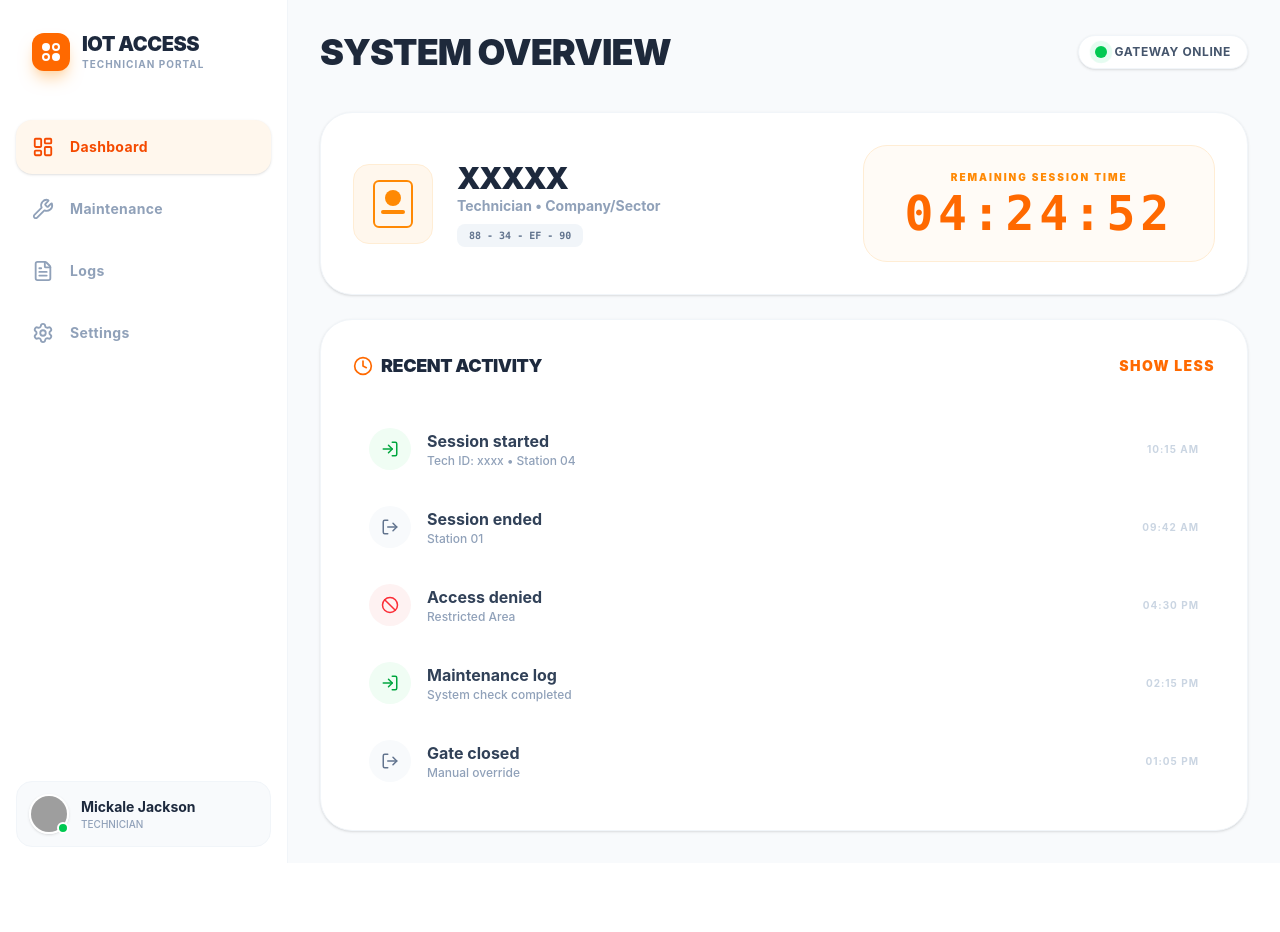
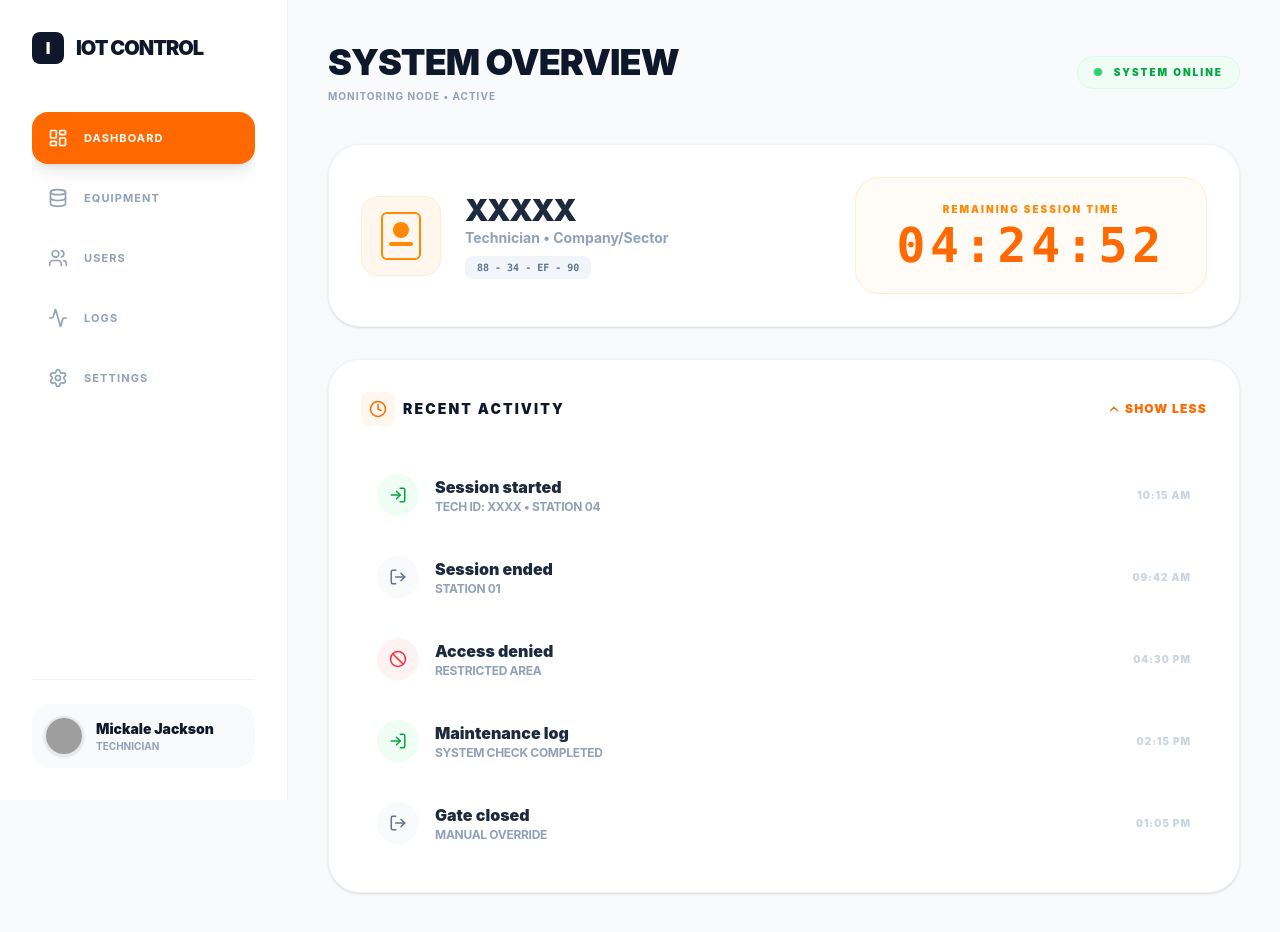
Before and after one commit to Dianka05/IoT, a React (Vite) app in the folder client/: page /dashboard in a window 1280 px wide. Both pictures are taken after a click on the button "VIEW ALL". Before the commit the page ends 863 px from the top, so only its background shows below. Built offline with nearby package versions, Linux system fonts and the light colour scheme; grey boxes are pictures that could not be loaded.

Commit message:
feat: setup adaptive dashboard and fixed sidebar routing

```diff
--- a/client/src/components/dashboard/ActivityLog.jsx
+++ b/client/src/components/dashboard/ActivityLog.jsx
@@ -1,16 +1,23 @@
 import React, { useState } from 'react';
-import { Clock, LogIn, LogOut, Ban } from 'lucide-react';
+import { Clock, LogIn, LogOut, Ban, ChevronDown, ChevronUp } from 'lucide-react';
 
 const ActivityRow = ({ icon, title, desc, time, bg }) => (
-  <div className="flex items-center justify-between p-4 hover:bg-slate-50 transition-colors rounded-2xl cursor-pointer group">
-    <div className="flex items-center gap-4">
-      <div className={`p-3 ${bg} rounded-full transition-transform group-hover:scale-110`}>{icon}</div>
-      <div>
-        <h4 className="font-bold text-slate-700">{title}</h4>
-        <p className="text-xs text-slate-400 font-medium">{desc}</p>
+  <div className="flex items-center justify-between p-3 md:p-4 hover:bg-slate-50 transition-colors rounded-[20px] cursor-pointer group mb-2 last:mb-0">
+    <div className="flex items-center gap-3 md:gap-4 overflow-hidden">
+      {/* Иконка: чуть меньше на мобилках */}
+      <div className={`shrink-0 p-2.5 md:p-3 ${bg} rounded-xl md:rounded-full transition-transform group-hover:scale-110`}>
+        {React.cloneElement(icon, { size: window.innerWidth < 768 ? 16 : 18 })}
+      </div>
+
+      <div className="min-w-0">
+        <h4 className="font-black text-slate-800 text-sm md:text-base truncate">{title}</h4>
+        <p className="text-[10px] md:text-xs text-slate-400 font-bold uppercase tracking-tight truncate">{desc}</p>
       </div>
     </div>
-    <p className="text-[10px] font-bold text-slate-300 uppercase tracking-widest">{time}</p>
+
+    <p className="shrink-0 text-[9px] md:text-[10px] font-black text-slate-300 uppercase tracking-widest ml-4">
+      {time}
+    </p>
   </div>
 );
 
@@ -18,32 +25,41 @@ const ActivityLog = () => {
   const [isExpanded, setIsExpanded] = useState(false);
 
   const allActivities = [
-    { id: 1, icon: <LogIn size={18} className="text-green-600" />, title: "Session started", desc: "Tech ID: xxxx • Station 04", time: "10:15 AM", bg: "bg-green-50" },
-    { id: 2, icon: <LogOut size={18} className="text-slate-500" />, title: "Session ended", desc: "Station 01", time: "09:42 AM", bg: "bg-slate-50" },
-    { id: 3, icon: <Ban size={18} className="text-red-500" />, title: "Access denied", desc: "Restricted Area", time: "04:30 PM", bg: "bg-red-50" },
-    { id: 4, icon: <LogIn size={18} className="text-green-600" />, title: "Maintenance log", desc: "System check completed", time: "02:15 PM", bg: "bg-green-50" },
-    { id: 5, icon: <LogOut size={18} className="text-slate-500" />, title: "Gate closed", desc: "Manual override", time: "01:05 PM", bg: "bg-slate-50" },
+    { id: 1, icon: <LogIn className="text-green-600" />, title: "Session started", desc: "Tech ID: xxxx • Station 04", time: "10:15 AM", bg: "bg-green-50" },
+    { id: 2, icon: <LogOut className="text-slate-500" />, title: "Session ended", desc: "Station 01", time: "09:42 AM", bg: "bg-slate-50" },
+    { id: 3, icon: <Ban className="text-red-500" />, title: "Access denied", desc: "Restricted Area", time: "04:30 PM", bg: "bg-red-50" },
+    { id: 4, icon: <LogIn className="text-green-600" />, title: "Maintenance log", desc: "System check completed", time: "02:15 PM", bg: "bg-green-50" },
+    { id: 5, icon: <LogOut className="text-slate-500" />, title: "Gate closed", desc: "Manual override", time: "01:05 PM", bg: "bg-slate-50" },
   ];
 
-  const displayedActivities = isExpanded ? allActivities : allActivities.slice(0, 1);
+  const initialCount = 1;
+  const displayedActivities = isExpanded ? allActivities : allActivities.slice(0, initialCount);
 
   return (
-    <section className="bg-white rounded-[32px] p-8 shadow-sm border border-slate-100 transition-all duration-500">
-      <div className="flex justify-between items-center mb-8">
+    <section className="bg-white rounded-[24px] md:rounded-[32px] p-5 md:p-8 shadow-sm border border-slate-100">
+      <div className="flex justify-between items-center mb-6 md:mb-8">
         <div className="flex items-center gap-2">
-          <Clock className="text-orange-500" size={20} />
-          <h3 className="text-lg font-black text-slate-800 uppercase tracking-tight">Recent Activity</h3>
+          <div className="p-2 bg-orange-50 rounded-lg text-orange-500">
+            <Clock size={18} />
+          </div>
+          <h3 className="text-xs md:text-sm font-[1000] text-[#0f172a] uppercase tracking-[0.15em]">
+            Recent Activity
+          </h3>
         </div>
 
         <button
           onClick={() => setIsExpanded(!isExpanded)}
-          className="text-orange-500 text-sm font-black uppercase tracking-widest hover:text-orange-600 transition-colors"
+          className="flex items-center gap-1 text-orange-500 text-[10px] md:text-xs font-black uppercase tracking-widest hover:text-orange-600 transition-colors"
         >
-          {isExpanded ? 'Show Less' : 'View All'}
+          {isExpanded ? (
+            <><ChevronUp size={14} /> Show Less</>
+          ) : (
+            <><ChevronDown size={14} /> View All</>
+          )}
         </button>
       </div>
 
-      <div className="space-y-1">
+      <div className="flex flex-col">
         {displayedActivities.map((item) => (
           <ActivityRow
             key={item.id}
--- a/client/src/components/dashboard/StatusBadge.jsx
+++ b/client/src/components/dashboard/StatusBadge.jsx
@@ -1,11 +1,12 @@
 const StatusBadge = ({ isOnline }) => (
-  <div className="flex items-center gap-2 bg-white px-4 py-2 rounded-full shadow-sm border border-slate-100">
-    <span className="relative flex h-3 w-3">
-      {isOnline && <span className="animate-ping absolute inline-flex h-full w-full rounded-full bg-green-400 opacity-75"></span>}
-      <span className={`relative inline-flex rounded-full h-3 w-3 ${isOnline ? 'bg-green-500' : 'bg-red-500'}`}></span>
-    </span>
-    <span className="text-xs font-bold text-slate-600 uppercase tracking-wider">
-      {isOnline ? 'Gateway Online' : 'Gateway Offline'}
+  <div className={`flex items-center gap-3 px-4 py-2 rounded-2xl border ${
+    isOnline ? 'bg-green-50 border-green-100' : 'bg-red-50 border-red-100'
+  }`}>
+    <div className={`w-2 h-2 rounded-full ${isOnline ? 'bg-green-500 animate-pulse' : 'bg-red-500'}`} />
+    <span className={`text-[10px] font-black uppercase tracking-[0.2em] ${
+      isOnline ? 'text-green-600' : 'text-red-600'
+    }`}>
+      {isOnline ? 'System Online' : 'System Offline'}
     </span>
   </div>
 );
--- a/client/src/components/sidebar.jsx
+++ b/client/src/components/sidebar.jsx
@@ -1,99 +1,109 @@
-import { NavLink } from 'react-router-dom';
-import {
-  LayoutDashboard,
-  Wrench,
-  FileText,
-  Settings,
-  ChevronRight
-} from 'lucide-react';
+import React, { useState, useEffect } from 'react';
+import { NavLink, useLocation } from 'react-router-dom';
+import { Menu, X, LayoutDashboard, Settings, Database, Activity, Users } from 'lucide-react';
 
 const Sidebar = () => {
+  const [isOpen, setIsOpen] = useState(false);
+  const location = useLocation();
+
+  useEffect(() => {
+    setIsOpen(false);
+  }, [location.pathname]);
+
+  useEffect(() => {
+    const handleResize = () => {
+      if (window.innerWidth >= 768) setIsOpen(false);
+    };
+    window.addEventListener('resize', handleResize);
+    return () => window.removeEventListener('resize', handleResize);
+  }, []);
+
+  const navItems = [
+    { icon: LayoutDashboard, label: 'Dashboard', path: '/dashboard' },
+    { icon: Database, label: 'Equipment', path: '/device-details' },
+    { icon: Users, label: 'Users', path: '/users' },
+    { icon: Activity, label: 'Logs', path: '/logs' },
+    { icon: Settings, label: 'Settings', path: '/settings' },
+  ];
+
   return (
-    <aside className="w-72 bg-white border-r border-slate-100 flex flex-col min-h-screen">
+    <>
+      {!isOpen && (
+        <div className="md:hidden fixed top-6 left-6 z-[100]">
+          <button
+            onClick={() => setIsOpen(true)}
+            className="p-3 bg-orange-500 text-white rounded-xl shadow-lg"
+          >
+            <Menu size={24} />
+          </button>
+        </div>
+      )}
 
-      <div className="p-8 mb-4">
+      {isOpen && (
+        <div
+          className="fixed inset-0 bg-black/20 backdrop-blur-sm z-[110] md:hidden"
+          onClick={() => setIsOpen(false)}
+        />
+      )}
+
+      <aside className={`
+        fixed md:sticky top-0 left-0 z-[120]
+        w-72 h-screen p-8 border-r border-slate-100 flex flex-col
+        transition-transform duration-300 ease-in-out
+        ${isOpen ? 'translate-x-0 bg-orange-500' : '-translate-x-full md:translate-x-0 bg-orange-500 md:bg-white'}
+      `}>
+
+        <button
+          onClick={() => setIsOpen(false)}
+          className="md:hidden absolute top-6 right-6 text-white"
+        >
+          <X size={28} />
+        </button>
+
+        <div className="mb-12 shrink-0">
           <div className="flex items-center gap-3">
-          <div className="bg-orange-500 p-2.5 rounded-xl shadow-lg shadow-orange-200">
-            <div className="grid grid-cols-2 gap-0.5">
-              <div className="w-2 h-2 bg-white rounded-full"></div>
-              <div className="w-2 h-2 border-2 border-white rounded-full"></div>
-              <div className="w-2 h-2 border-2 border-white rounded-full"></div>
-              <div className="w-2 h-2 bg-white rounded-full"></div>
+            <div className="w-8 h-8 bg-orange-500 md:bg-[#0f172a] rounded-lg flex items-center justify-center font-black text-white">
+              I
             </div>
-          </div>
-          <div>
-            <h1 className="text-xl font-black text-slate-800 leading-tight tracking-tight">
-              IOT ACCESS
-            </h1>
-            <p className="text-[10px] font-bold text-slate-400 uppercase tracking-widest">
-              Technician Portal
-            </p>
-          </div>
+            <span className={`text-xl font-[1000] tracking-tighter uppercase
+              ${isOpen ? 'text-white' : 'text-white md:text-[#0f172a]'}`}>
+              IoT Control
+            </span>
           </div>
         </div>
 
-      <nav className="flex-1 px-4 space-y-2">
-        <NavButton
-          to="/dashboard"
-          icon={<LayoutDashboard size={22} />}
-          label="Dashboard"
-        />
-        <NavButton
-          to="/maintenance"
-          icon={<Wrench size={22} />}
-          label="Maintenance"
-        />
-        <NavButton
-          to="/logs"
-          icon={<FileText size={22} />}
-          label="Logs"
-        />
-        <NavButton
-          to="/settings"
-          icon={<Settings size={22} />}
-          label="Settings"
-        />
+        <nav className="space-y-2 flex-1 overflow-y-auto">
+          {navItems.map((item) => (
+            <NavLink
+              key={item.path}
+              to={item.path}
+              className={({ isActive }) => `
+                flex items-center gap-4 px-4 py-4 rounded-2xl transition-all font-bold text-[11px] uppercase tracking-widest
+                ${isOpen
+                  ? (isActive ? 'bg-white text-orange-600 shadow-md' : 'text-white/80 hover:bg-white/10')
+                  : (isActive ? 'md:bg-orange-500 md:text-white md:shadow-lg' : 'text-white/80 md:text-slate-400 md:hover:bg-slate-50')
+                }
+              `}
+            >
+              <item.icon size={20} />
+              <span>{item.label}</span>
+            </NavLink>
+          ))}
         </nav>
 
-      <div className="p-4 mt-auto">
-        <div className="bg-slate-50 rounded-2xl p-3 flex items-center gap-3 border border-slate-100">
-          <div className="relative">
-            <img
-              src="https://ui-avatars.com/api/?name=Mickale+Jackson&background=0f172a&color=fff"
-              alt="Profile"
-              className="w-10 h-10 rounded-full object-cover border-2 border-white shadow-sm"
-            />
-            <div className="absolute bottom-0 right-0 w-3 h-3 bg-green-500 border-2 border-white rounded-full"></div>
+        <div className={`mt-10 pt-6 border-t shrink-0 ${isOpen ? 'border-white/20' : 'md:border-slate-100'}`}>
+          <div className={`flex items-center gap-3 p-3 rounded-[20px] ${isOpen ? 'bg-white/10' : 'md:bg-slate-50'}`}>
+            <div className="shrink-0 w-10 h-10 rounded-full overflow-hidden border-2 border-white md:border-slate-200 shadow-sm">
+              <img src="https://i.pravatar.cc/150?u=mickale" alt="Profile" className="w-full h-full object-cover" />
             </div>
-          <div className="flex-1 min-w-0">
-            <p className="text-sm font-bold text-slate-800 truncate">Mickale Jackson</p>
-            <p className="text-[10px] font-medium text-slate-400 uppercase">Technician</p>
+            <div className="min-w-0">
+              <h4 className={`text-sm font-black truncate ${isOpen ? 'text-white' : 'md:text-[#0f172a]'}`}>Mickale Jackson</h4>
+              <p className={`text-[10px] font-bold uppercase ${isOpen ? 'text-white/60' : 'md:text-slate-400'}`}>Technician</p>
             </div>
           </div>
         </div>
       </aside>
-  );
-};
-
-const NavButton = ({ to, icon, label }) => {
-  return (
-    <NavLink
-      to={to}
-      className={({ isActive }) => `
-        flex items-center justify-between px-4 py-4 rounded-2xl transition-all duration-200 group
-        ${isActive
-          ? 'bg-orange-50 text-orange-600 shadow-sm'
-          : 'text-slate-400 hover:bg-slate-50 hover:text-slate-600'}
-      `}
-    >
-      <div className="flex items-center gap-4">
-        <span className="transition-transform duration-200 group-hover:scale-110">
-          {icon}
-        </span>
-        <span className="font-bold text-sm tracking-wide">{label}</span>
-      </div>
-      <ChevronRight size={16} className="opacity-0 group-hover:opacity-100 transition-opacity" />
-    </NavLink>
+    </>
   );
 };
 
--- a/client/src/pages/dashboard.jsx
+++ b/client/src/pages/dashboard.jsx
@@ -5,22 +5,30 @@ import ActivityLog from '../components/dashboard/ActivityLog';
 
 const Dashboard = () => {
   return (
-    <div className="flex min-h-screen bg-[#f8fafc]">
+    <div className="flex min-h-screen bg-[#f8fafc] flex-col md:flex-row">
       <Sidebar />
 
-      <main className="flex-1 p-8 overflow-y-auto">
-        <header className="flex justify-between items-center mb-10">
-          <h1 className="text-4xl font-[900] text-[#1e293b] tracking-tight uppercase">
-            System Overview
-          </h1>
-          <StatusBadge isOnline={true} />
+      <main className="flex-1 p-4 sm:p-6 md:p-10 overflow-y-auto">
+        <header className="flex flex-col gap-4 sm:flex-row sm:justify-between sm:items-center mb-10">
+          <div className="pl-16 md:pl-0">
+            <h1 className="text-2xl sm:text-3xl md:text-4xl font-[1000] text-[#0f172a] tracking-tight uppercase leading-tight">
+              System Overview
+            </h1>
+            <p className="text-[10px] font-bold text-slate-400 uppercase tracking-widest mt-1">
+              Monitoring Node • Active
+            </p>
+          </div>
+
+          <div className="w-fit ml-16 md:ml-0">
+            <StatusBadge isOnline={true} />
+          </div>
         </header>
 
-        <div className="max-w-5xl space-y-6">
+        <div className="max-w-5xl space-y-6 md:space-y-8">
           <SessionCard
             id="XXXXX"
             technician="Technician • Company/Sector"
-            timeLeft="04:25:00"
+            timeLeft="04:23:17"
           />
 
           <ActivityLog />
```
Also changed, not shown: client/src/components/adminDashboard/StatCard.jsx (+8 -6 lines), client/src/pages/adminDashboard.jsx (+18 -14 lines), client/src/components/dashboard/SessionCard.jsx (line endings or trailing spaces). Lines whose indentation alone changed are shown as unchanged.
